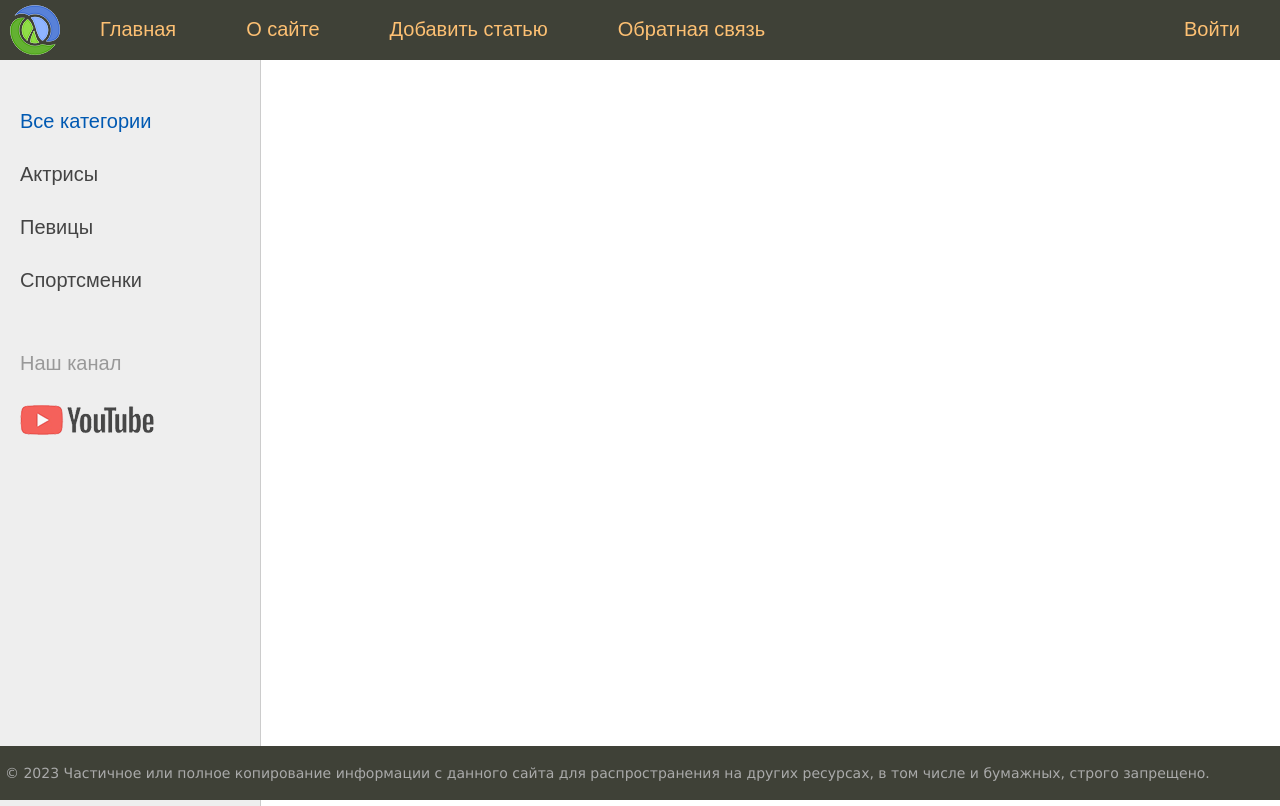
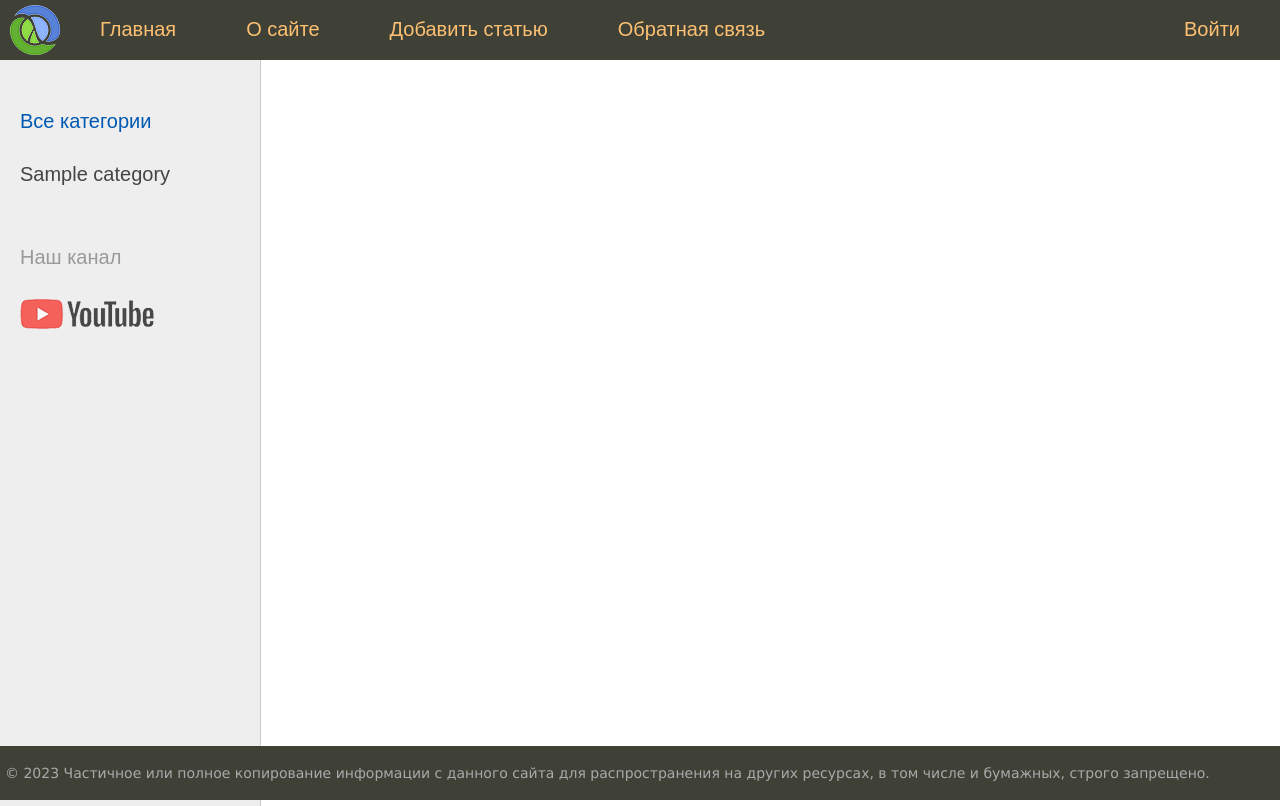
Before and after one commit to Nudlik/django_sitewomen, a Django app: page / in a window 1280 px wide. Run offline with Django 4.2, Linux system fonts and the light colour scheme; tables that the repository leaves empty hold one stand-in row (values such as "Sample post").

Commit message:
4.4 Отображение постов по рубрикам

```diff
--- a/sitewomen/sitewomen/settings.py
+++ b/sitewomen/sitewomen/settings.py
@@ -107,7 +107,7 @@
 # Internationalization
 # https://docs.djangoproject.com/en/4.2/topics/i18n/
 
-LANGUAGE_CODE = 'en-us'
+LANGUAGE_CODE = 'ru-ru'
 
 TIME_ZONE = 'UTC'
 
--- a/sitewomen/women/models.py
+++ b/sitewomen/women/models.py
@@ -49,3 +49,6 @@
 
     def __str__(self):
         return self.name
+
+    def get_absolute_url(self) -> str:
+        return reverse('category', kwargs={'cat_slug': self.slug})
--- a/sitewomen/women/templates/women/index.html
+++ b/sitewomen/women/templates/women/index.html
@@ -3,7 +3,12 @@
 {% block content %}
 <ul class="list-articles">
 	{% for p in posts %}
-        <li><h2>{{p.title}}</h2>
+        <li>
+        <div class="article-panel">
+            <p class="first">Категория: {{ p.cat.name }}</p>
+            <p class="last">Дата: {{ p.time_update|date:'d-m-Y H:i:s' }}</p>
+        </div>
+            <h2>{{p.title}}</h2>
     {% autoescape off %}
 	{{p.content|linebreaks|truncatewords:40}}
     {% endautoescape %}
--- a/sitewomen/women/templates/women/list_categories.html
+++ b/sitewomen/women/templates/women/list_categories.html
@@ -2,6 +2,6 @@
     {% if cat.id == cat_selected %}
         <li class="selected">{{ cat.name }}</li>
     {% else %}
-        <li><a href="{% url 'category' cat.id %}">{{ cat.name }}</a></li>
+        <li><a href="{{ cat.get_absolute_url }}">{{ cat.name }}</a></li>
     {% endif %}
 {% endfor %}
--- a/sitewomen/women/templatetags/women_tags.py
+++ b/sitewomen/women/templatetags/women_tags.py
@@ -1,16 +1,11 @@
 from django import template
-import women.views as views
 
+from women.models import Category
 
 register = template.Library()
 
 
-@register.simple_tag(name='get_cat')
-def get_categories():
-    return views.cats_db
-
-
 @register.inclusion_tag('women/list_categories.html')
 def show_categories(cat_selected=0):
-    cats = views.cats_db
+    cats = Category.objects.all()
     return {'cats': cats, 'cat_selected': cat_selected}
--- a/sitewomen/women/urls.py
+++ b/sitewomen/women/urls.py
@@ -13,5 +13,5 @@
     path('addpage/', views.add_page, name='add_page'),
     path('contact/', views.contact, name='contact'),
     path('login/', views.login, name='login'),
-    path('category/<int:cat_id>/', views.show_category, name='category'),
+    path('category/<slug:cat_slug>/', views.show_category, name='category'),
 ]
--- a/sitewomen/women/views.py
+++ b/sitewomen/women/views.py
@@ -1,7 +1,7 @@
 from django.http import HttpResponse, HttpRequest
 from django.shortcuts import render, get_object_or_404
 
-from .models import Women
+from .models import Women, Category
 
 menu = [
     {'title': 'Главная', 'url_name': 'home'},
@@ -9,12 +9,6 @@
     {'title': 'Добавить статью', 'url_name': 'add_page'},
     {'title': 'Обратная связь', 'url_name': 'contact'},
     {'title': 'Войти', 'url_name': 'login'}
-]
-
-cats_db = [
-    {'id': 1, 'name': 'Актрисы'},
-    {'id': 2, 'name': 'Певицы'},
-    {'id': 3, 'name': 'Спортсменки'},
 ]
 
 
@@ -59,13 +53,14 @@
     return HttpResponse(f'Авторизация')
 
 
-def show_category(request: HttpRequest, cat_id: int) -> HttpResponse:
-    posts = Women.objects.filter(is_published=True)
+def show_category(request: HttpRequest, cat_slug: str) -> HttpResponse:
+    category = get_object_or_404(Category, slug=cat_slug)
+    posts = Women.published.filter(cat_id=category.pk)
 
     data = {
-        'title': 'Главная страница',
+        'title': f'Категория: {category.name}',
         'menu': menu,
         'posts': posts,
-        'cat_selected': cat_id,
+        'cat_selected': category.pk,
     }
     return render(request, 'women/index.html', context=data)
```
